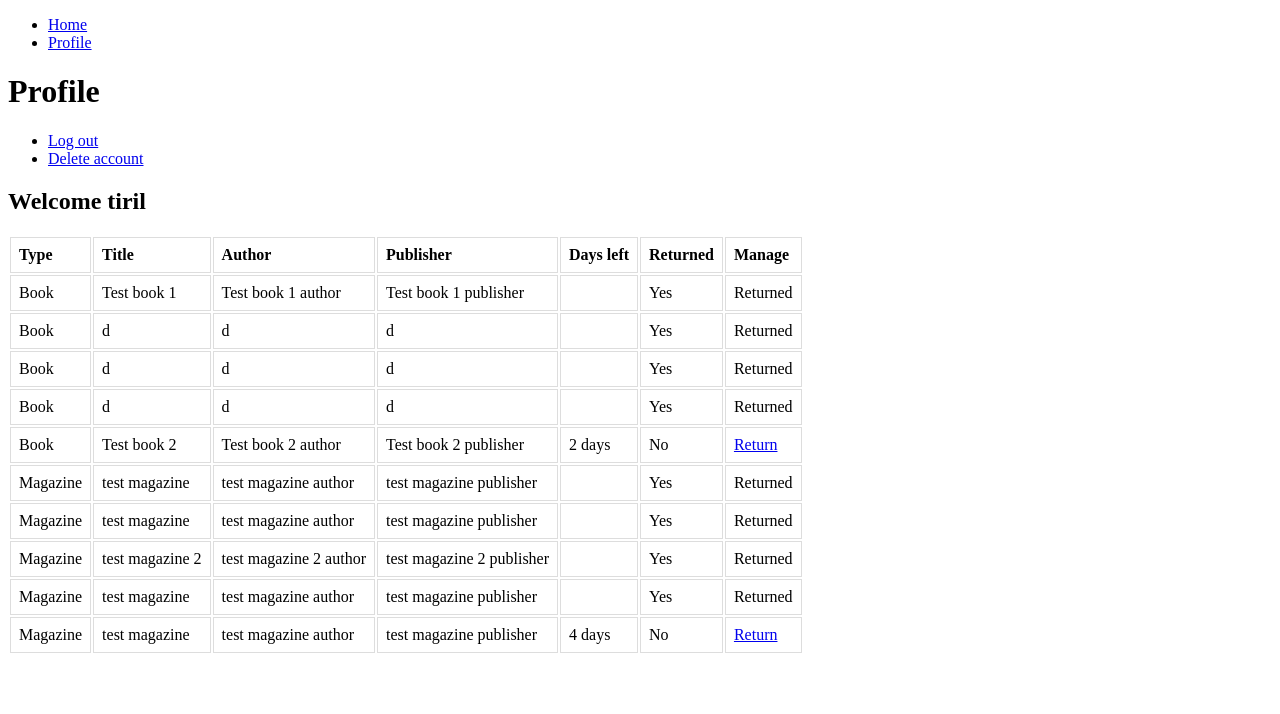
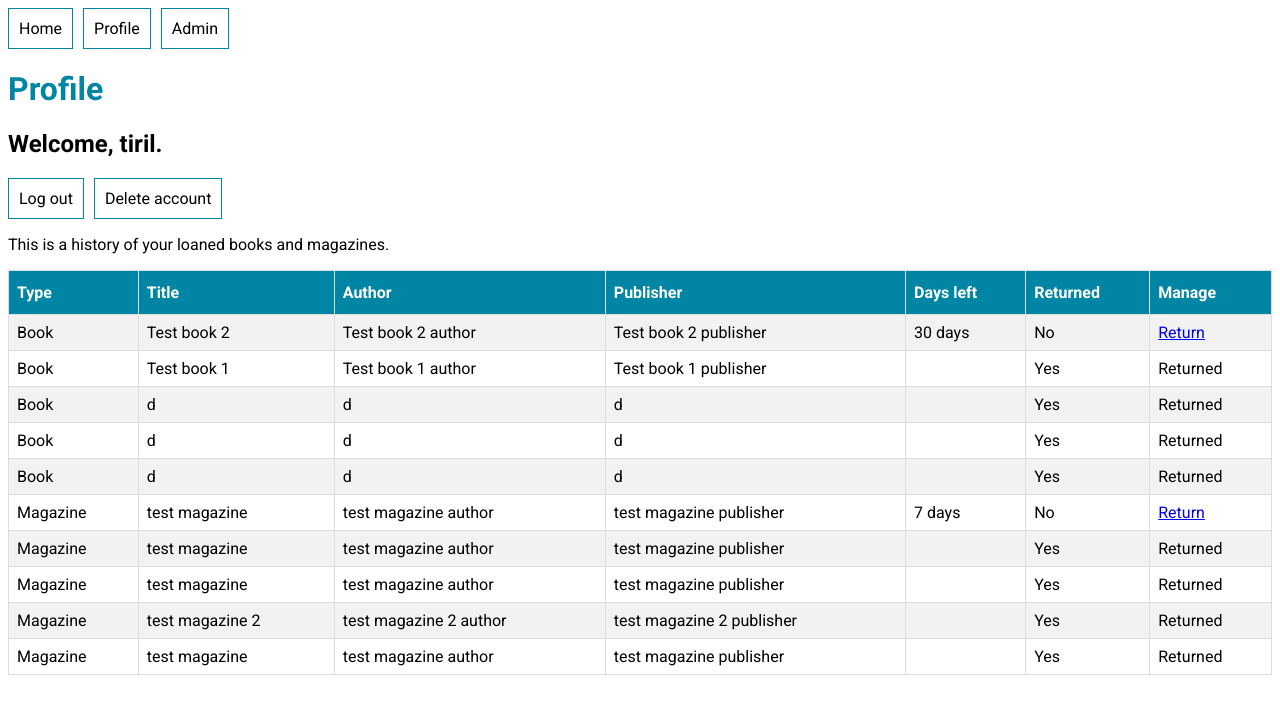
Before and after one commit to tirilg/django-library-system, a Django app: page /user/profile/ in a window 1280 px wide. Shown: the top 714 px of the page. Run offline with Django 3.2, Linux system fonts and the light colour scheme; a user stored in the database is signed in; data comes from the database, SQL or seed files in the repository; both versions use the stored data as it was after the commit.

Commit message:
simple styling

```diff
--- a/library_app/models.py
+++ b/library_app/models.py
@@ -5,8 +5,8 @@ from datetime import datetime, timedelta
 # Create your models here.
 
 loan_days_limit = {
-    "book": 2,
-    "magazine": 4
+    "book": 30,
+    "magazine": 7
 }
 
 class Book(models.Model):
--- a/static/style.css
+++ b/static/style.css
@@ -1,6 +1,54 @@
-td,
-th {
-  border: 1px solid #dddddd;
-  text-align: left;
+@import url(https://fonts.googleapis.com/css?family=Roboto:400,500,700,300,100);
+* {
+  font-family: "Roboto", helvetica, arial, sans-serif;
+}
+
+h1 {
+  color: rgb(0, 134, 164);
+}
+
+ul {
+  list-style-type: none;
+  margin: 0;
+  padding: 0;
+  overflow: hidden;
+}
+
+li {
+  float: left;
+  padding-right: 10px;
+}
+
+li a {
+  display: block;
+  text-decoration: none;
+  padding-right: 10px;
+  color: black;
+  border: 1px solid rgb(0, 134, 164);
+  padding: 10px;
+}
+
+table {
+  border-collapse: collapse;
+  width: 100%;
+}
+
+td, th {
+  border: 1px solid #ddd;
   padding: 8px;
 }
+
+th {
+  padding-top: 12px;
+  padding-bottom: 12px;
+  text-align: left;
+  background-color: rgb(0, 134, 164);
+  color: white;
+}
+
+tr:nth-child(even){
+  background-color: #f2f2f2;
+}
+tr:hover {
+  background-color: #ddd;
+}
--- a/templates/base.html
+++ b/templates/base.html
@@ -17,9 +17,9 @@
                 {% else %}
                     <li><a href="{% url 'user_app:login' %}">Login</a></li>
                 {% endif %}
-                {% comment %} {% if request.user.is_staff %}
-                    <li><a href="{% url 'user_app:administrator' %}">Administrator</a></li>
-                {% endif %} {% endcomment %}
+                {% if request.user.is_staff %}
+                    <li><a href="{% url 'user_app:admin' %}">Admin</a></li>
+                {% endif %}
             </ul>
         </nav>
     </header>
--- a/templates/library_app/index.html
+++ b/templates/library_app/index.html
@@ -7,7 +7,6 @@
 <h1>Library</h1>
 <div id="items-list">
     <h2>Books</h2>
-    <hr>
     <table>
         <tr>
             <th>Title</th>
@@ -24,10 +23,7 @@
             </tr>
         {% endfor %}
     </table>
-    <hr>
-
     <h2>Magazines</h2>
-    <hr>
     <table>
         <tr>
             <th>Title</th>
@@ -44,6 +40,5 @@
             </tr>
         {% endfor %}
     </table>
-    <hr>
 </div>
 {% endblock content %}
--- a/templates/user_app/profile.html
+++ b/templates/user_app/profile.html
@@ -5,12 +5,13 @@
 <!-- Main page -->
 {% block content %}
 <h1>Profile</h1>
-<ul>
-    <li><a href="{% url 'user_app:logout' %}">Log out</a></li>
-    <li><a href="{% url 'user_app:delete_account' %}">Delete account</a></li>
-</ul>
 <div>
-    <h2>Welcome {{user.username}}</h2>
+    <h2>Welcome, {{user.username}}.</h2>
+    <ul>
+        <li><a href="{% url 'user_app:logout' %}">Log out</a></li>
+        <li><a href="{% url 'user_app:delete_account' %}">Delete account</a></li>
+    </ul>
+    <p>This is a history of your loaned books and magazines.</p>
     <div>
 
     <table>
--- a/user_app/urls.py
+++ b/user_app/urls.py
@@ -9,6 +9,7 @@ urlpatterns = [
     path("logout/", views.logout, name="logout"),
     path('delete_account', views.delete_account, name="delete_account"),
     path("profile/", views.profile, name="profile"),
+    path("admin/", views.admin, name="admin"),
     path("loan/<str:type>/<int:id>", views.loan_item, name="loan_item"),
     path("return/<str:type>/<int:id>", views.return_item, name="return_item"),
 ]
--- a/user_app/views.py
+++ b/user_app/views.py
@@ -8,10 +8,8 @@ from django.utils import timezone
 
 
 # amount of books and magazines a user can loan at a time
-book_limit = 4
-magazine_limit = 2
-
-
+book_limit = 10
+magazine_limit = 3
 
 ####### - Sign up - #######
 
@@ -91,8 +89,8 @@ def delete_account(request):
 @login_required
 def profile(request):
     user = request.user
-    bookloans = BookLoan.objects.filter(user=user)
-    magazineloans = MagazineLoan.objects.filter(user=user)
+    bookloans = BookLoan.objects.filter(user=user).order_by("returned_timestamp")
+    magazineloans = MagazineLoan.objects.filter(user=user).order_by("returned_timestamp")
     context = {"bookloans": bookloans, "magazineloans": magazineloans, "user": user}
     return render(request, "user_app/profile.html", context)
 
@@ -113,6 +111,8 @@ def loan_item(request, type, id):
                 book.is_available = False
                 book.save()
                 BookLoan.objects.create(book=book, user=request.user)
+            else:
+                error = "no"
 
     if type == "magazine":
         magazine = get_object_or_404(Magazine, id=id)
@@ -156,3 +156,15 @@ def return_item(request, type, id):
             loaned_magazine.save()
 
     return HttpResponseRedirect(reverse("user_app:profile"))
+
+
+####### - Admin - #######
+
+@login_required
+def admin(request):
+
+    context = {}
+    user = request.user
+    bookloans = BookLoan.objects.filter(returned_timestamp__isnull=True).order_by("loaned_timestamp")
+    context = {"bookloans": bookloans}
+    return render(request, "user_app/admin.html", context)
```
Also changed, not shown: templates/user_app/admin.html (added, +35 -0 lines), db.sqlite3.
